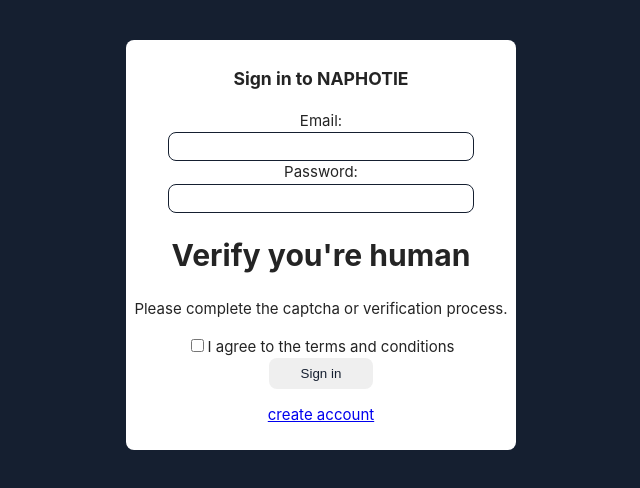
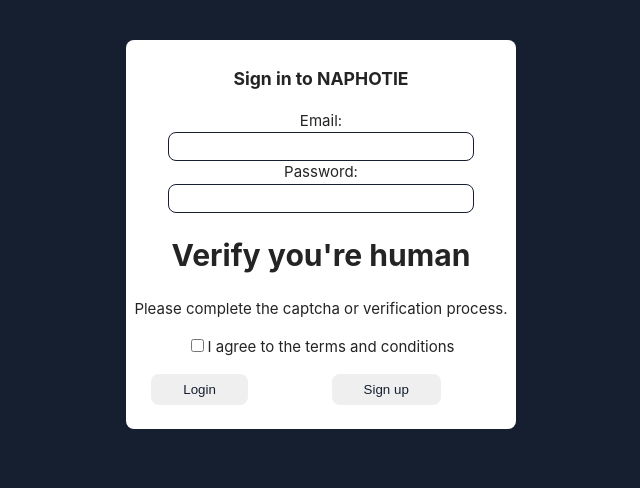
Before and after one commit to jmngandu/NAPHOTIE, a React (Vite) app in the folder naphotie/: page / in a window 1280 px wide. Shown: the top 488 px of the page, without its empty margins (319-959 px from the left). Built offline with nearby package versions, Linux system fonts and the light colour scheme; the HTML template or start-up script is replaced by a standard one.

Commit message:
naphotie

```diff
--- a/naphotie/src/App.css
+++ b/naphotie/src/App.css
@@ -104,15 +104,32 @@
   border: #151f30 solid 1px;
   text-align: center;
 }
-#log-btn {
+#log-btn,
+#signup-btn {
   padding: 0.5rem 2rem;
   border: none;
   border-radius: 0.5rem;
 }
 #log-btn:hover {
-  opacity: 0.5;
+  /* opacity: 0.5; */
+  background-color: coral;
+  transition: 1s ease;
 }
-#log-btn a {
+#log-btn a,
+#signup-btn a {
   color: #151f30;
   text-decoration: none;
 }
+#signup-btn {
+  margin: 1rem;
+}
+#signup-btn:hover {
+  background-color: rgb(89, 236, 126);
+  transition: 1s ease;
+}
+.login-btns {
+  display: flex;
+  justify-content: space-around;
+  align-items: center;
+  text-align: center;
+}
--- a/naphotie/src/Components/Login.jsx
+++ b/naphotie/src/Components/Login.jsx
@@ -20,15 +20,17 @@ export default function Login() {
           </div>
 
           <VerifyHuman />
+          <div className="login-btns">
+            <button onClick={welcomeM} id="log-btn" type="submit">
+              <Link to="/Home">Login</Link>
+            </button>
+            <ToastContainer />
 
-          <button onClick={welcomeM} id="log-btn" type="submit">
-            <Link to="/Home">Sign in</Link>
-          </button>
-          <ToastContainer />
-
-          <p>
-            <Link to="Signup">create account</Link>
-          </p>
+            <button onClick={welcomeM} id="signup-btn">
+              <Link to="Signup">Sign up</Link>
+            </button>
+            <ToastContainer />
+          </div>
         </form>
       </div>
     </>
```
